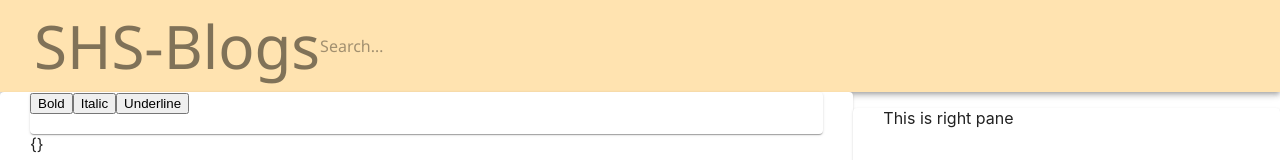
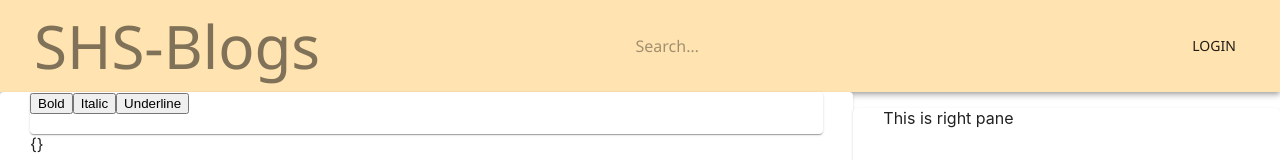
Before and after one commit to HannaTuominen/SHS-Blog, a React (Create React App) app in the folder frontend/: page / in a window 1280 px wide. Shown: the top 160 px of the page. Built offline with nearby package versions, Linux system fonts and the light colour scheme; no server answers.

Commit message:
Add a login button to the header.

```diff
--- a/frontend/src/Components/Layouts/Header.js
+++ b/frontend/src/Components/Layouts/Header.js
@@ -4,7 +4,8 @@ import Toolbar from '@material-ui/core/Toolbar';
 import IconButton from '@material-ui/core/IconButton';
 import Typography from '@material-ui/core/Typography';
 import InputBase from '@material-ui/core/InputBase';
-import { withStyles }  from '@material-ui/core/styles'
+import { withStyles }  from '@material-ui/core/styles';
+import { Button } from '@material-ui/core';
 // import MenuIcon from '@material-ui/icons/Menu';
 // import SearchIcon from '@material-ui/icons/Search';
 
@@ -13,6 +14,13 @@ const useStyles = theme => ({
     flexGrow: 1,
     padding: "10px"
   },
+
+  title: {
+      flexGrow: 1,
+    },
+  search: {
+      flexGrow: 1,
+    },
 });
 
 class Header extends Component {
@@ -29,7 +37,7 @@ class Header extends Component {
               > */}
                 {/* <MenuIcon /> */}
               {/* </IconButton> */}
-              <Typography color="secondary" variant="h2">
+              <Typography color="secondary" variant="h2" className={classes.title}>
                 SHS-Blogs
               </Typography>
 
@@ -37,7 +45,9 @@ class Header extends Component {
                 <InputBase
                   placeholder="Search…"
                   inputProps={{ 'aria-label': 'search' }}
+                  className={classes.search}
                 />
+                <Button color="inherit">Login</Button>
             </Toolbar>
           </AppBar>
         </div>
```
